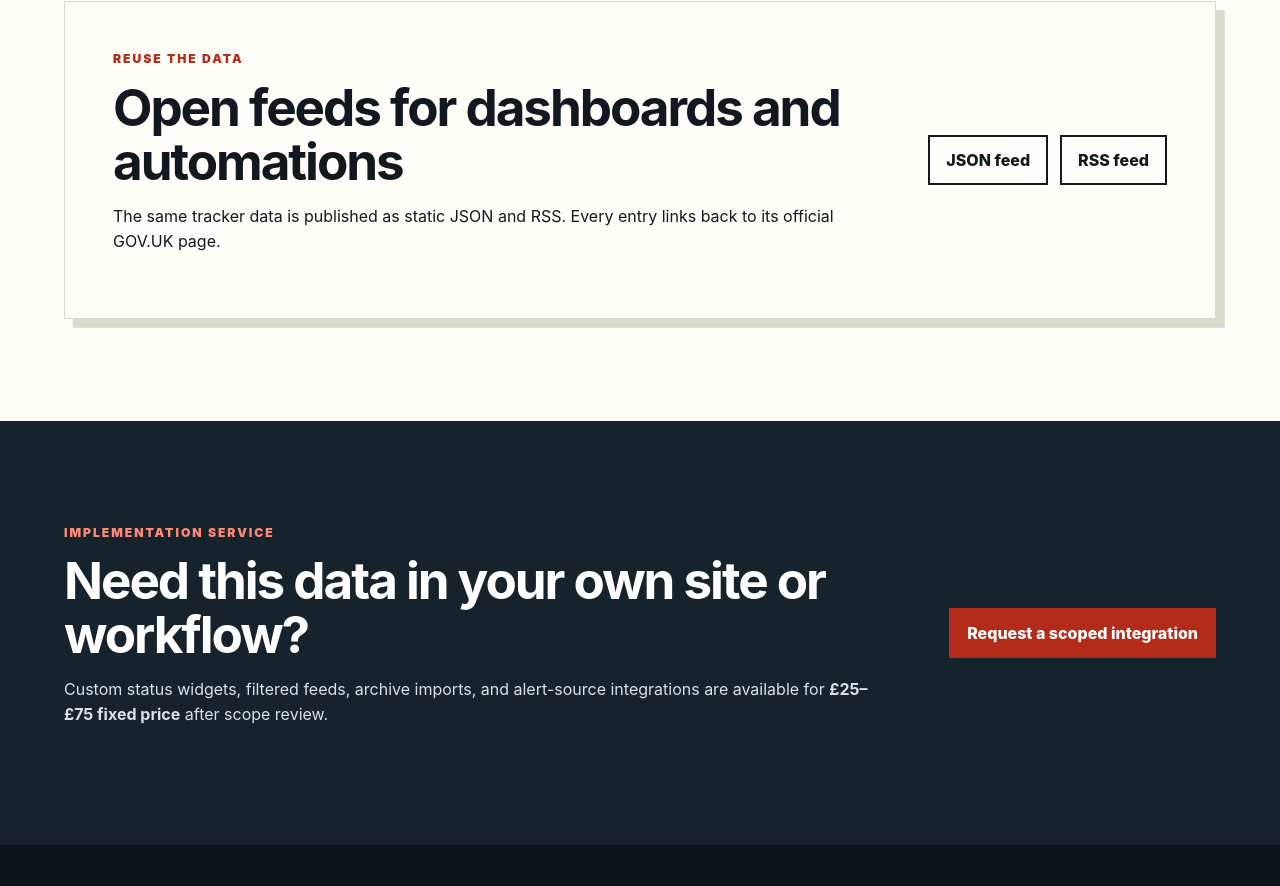
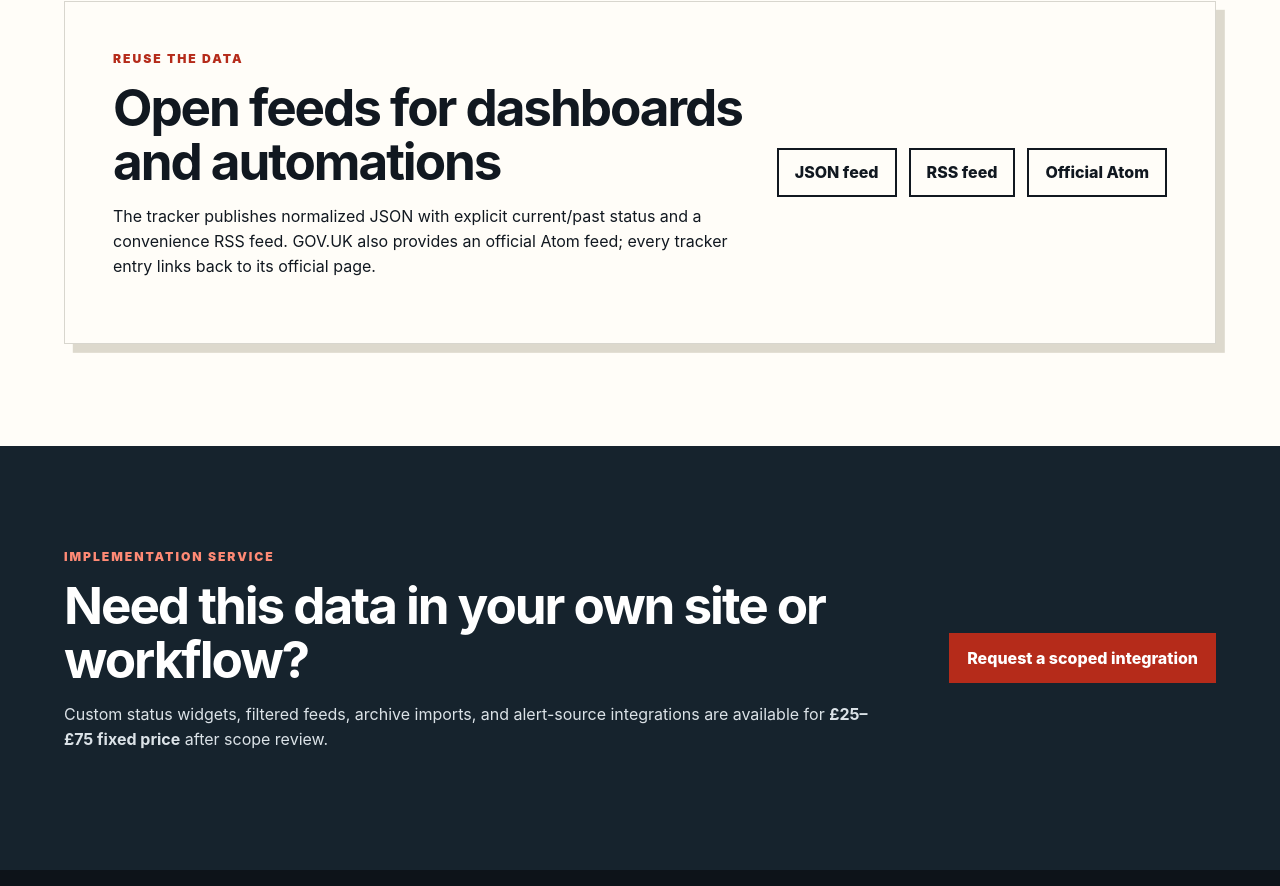
Before and after one commit to fablgen-agent/uk-alert-watch, a website: page index.html in a window 1280 px wide. Shown: the part 4777-5663 px from the top of the page. Drawn offline with Linux system fonts and the light colour scheme.

Commit message:
Document official GOV.UK Atom feed

```diff
--- a/index.html
+++ b/index.html
@@ -94,11 +94,12 @@
           <div>
             <p class="eyebrow">Reuse the data</p>
             <h2>Open feeds for dashboards and automations</h2>
-            <p>The same tracker data is published as static JSON and RSS. Every entry links back to its official GOV.UK page.</p>
+            <p>The tracker publishes normalized JSON with explicit current/past status and a convenience RSS feed. GOV.UK also provides an official Atom feed; every tracker entry links back to its official page.</p>
           </div>
           <div class="feed-actions">
             <a class="button button-secondary" href="data/alerts.json">JSON feed</a>
             <a class="button button-secondary" href="data/feed.xml">RSS feed</a>
+            <a class="button button-secondary" href="https://www.gov.uk/alerts/feed.atom">Official Atom</a>
           </div>
         </div>
       </section>
```
Also changed, not shown: README.md.
